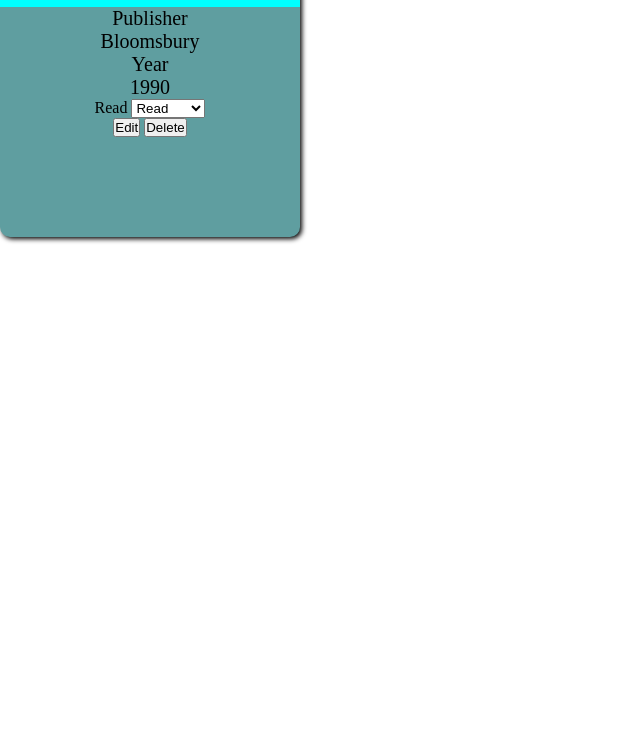
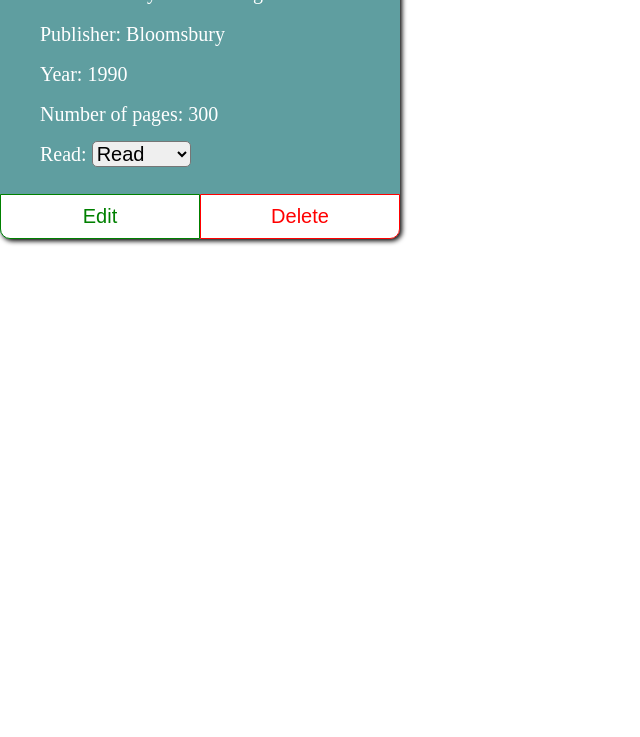
Before and after one commit to PhamHung2020/Library_TOP, a plain HTML site: page index.html in a window 1280 px wide. Shown: the part 63-800 px from the top of the page, without its empty margins (0-640 px from the left). Drawn offline with Linux system fonts and the light colour scheme.

Commit message:
Complete book card

```diff
--- a/index.html
+++ b/index.html
@@ -10,22 +10,17 @@
 </head>
 
 <body>
-    <div class="book-card">
+    <div class="book-card read">
         <div class="title-author">
             <h2 class="title">Harry Potter</h2>
             <p class="author">by J.K.Rowling</p>
         </div>
         <div class="info-text">
-            <div class="info">
-                <p class="info-title">Publisher</p>
-                <p class="info-content">Bloomsbury</p>
-            </div>
-            <div class="info">
-                <p class="info-title">Year</p>
-                <p class="info-content">1990</p>
-            </div>
+            <p>Publisher: Bloomsbury</p>
+            <p>Year: 1990</p>
+            <p>Number of pages: 300</p>
             <div class="read-dropdown">
-                <label for="read">Read</label>
+                <label for="read">Read: </label>
                 <select name="read" id="read">
                     <option value="Read">Read</option>
                     <option value="Not-read">Not read</option>
@@ -33,9 +28,9 @@
                 </select>
             </div>
         </div>
-        <div class="button">
-            <button class="edit">Edit</button>
-            <button class="Delete">Delete</button>
+        <div class="buttons">
+            <button class="edit button">Edit</button>
+            <button class="delete button">Delete</button>
         </div>
     </div>
 </body>
--- a/styles.css
+++ b/styles.css
@@ -5,27 +5,77 @@
 }
 
 .book-card{
-    background-color: cadetblue;
-    max-width: 300px;
-    min-height: 300px;
+    color:white;
+    max-width: 400px;
+    min-height: max-content;
     border-radius: 10px;
     box-shadow: 2px 2px 5px black;
-    text-align: center;
+    display: flex;
+    flex-direction: column;
+    justify-content: space-between;
+    font-size: 20px;
 }
 
 .title-author{
-    background-color: cyan;
+    text-align: center;
     border-top-left-radius: 10px;
     border-top-right-radius: 10px;
     padding-top: 10px;
     padding-bottom: 10px;
 }
 
-.title{
-    margin-bottom: 5px;
+
+.info-text{
+    text-align: left;
+    margin-left: 10%;
+    line-height: 2;
+    padding-bottom: 20px;
 }
 
-.info{
+select{
     font-size: 20px;
+    border-radius: 5px;
+    outline: none;
+    cursor: pointer;
+}
 
+.buttons{
+    display: grid;
+    grid-template-columns: 1fr 1fr;
 }
+
+.button{
+    background-color: white;
+    font-size: 20px;
+    cursor: pointer;
+    padding-top: 10px;
+    padding-bottom: 10px;
+}
+
+button:hover{
+    background-color: rgb(239, 239, 239);
+}
+
+.edit{
+    border-bottom-left-radius: 10px;
+    color: green;
+    border: 1px solid green;
+}
+
+.delete{
+    border-bottom-right-radius: 10px;
+    color: red;
+    border: 1px solid red;
+}
+
+.read{
+    background-color: cadetblue;
+}
+
+.reading{
+    background-color: darkgreen;
+}
+
+.not-read{
+    background-color: gray;
+}
```
